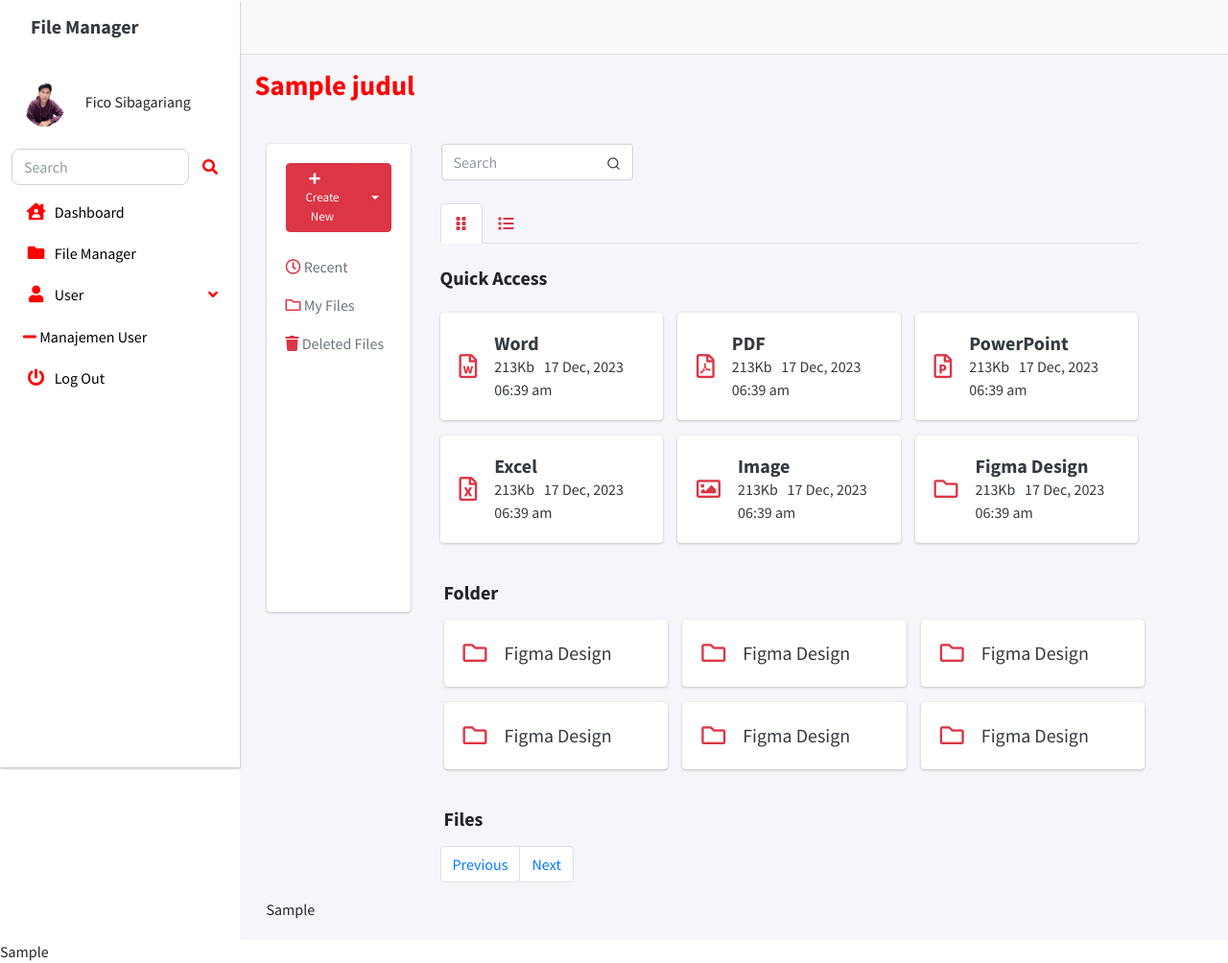
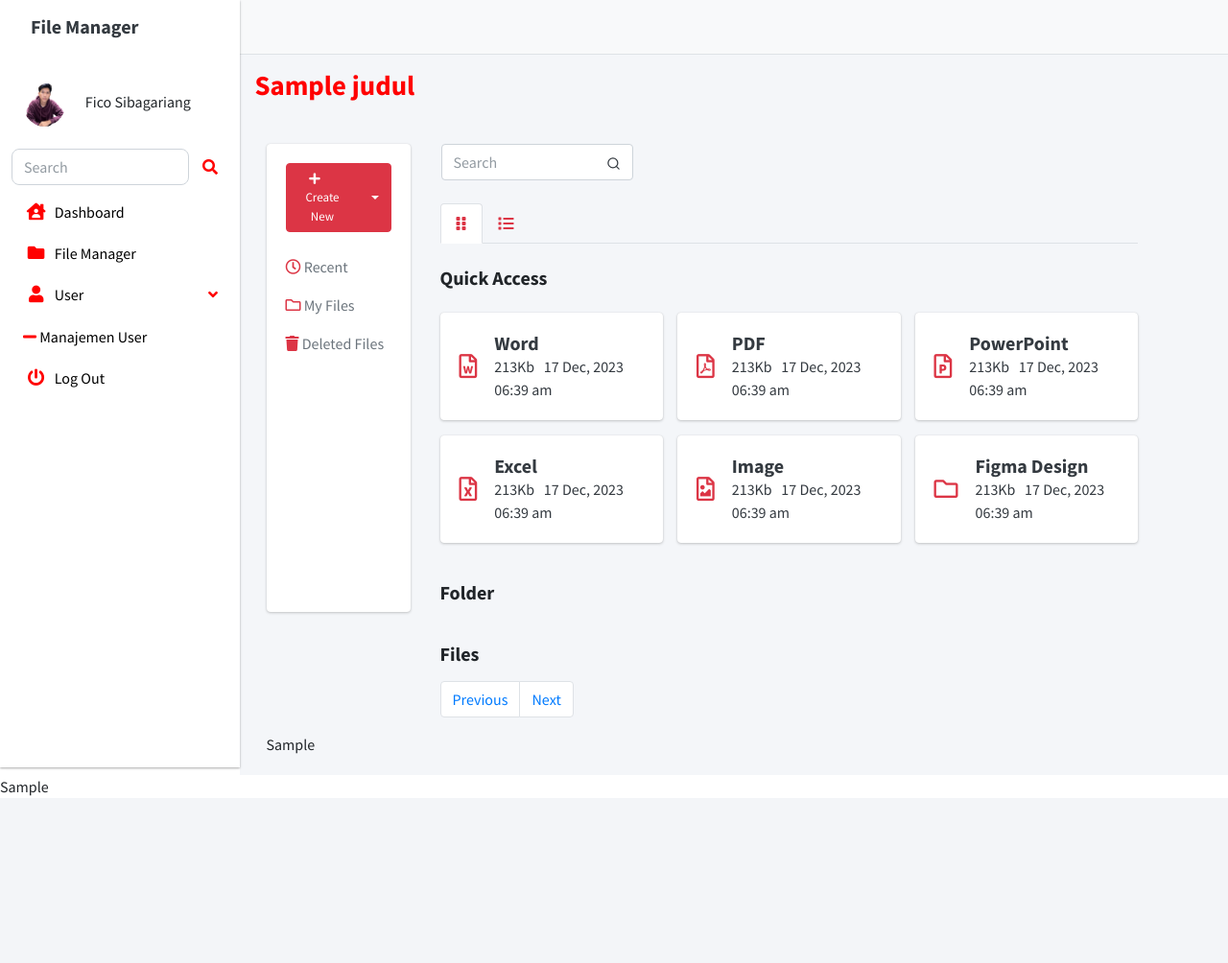
Before and after one commit to FicoSibagariang/Web-File-Manager, a CodeIgniter 4 app: the page made by app/Views/manage/manage.php in a window 1280 px wide. Shown: the whole page at 96% size. After the commit the page ends 830 px from the top, so only its background shows below. Run offline with PHP 8.4 and a stand-in for CodeIgniter, Linux system fonts and the light colour scheme; the template is opened without the code that fills it: most values are stand-ins (such as "Sample title", 1, 10 or a date in 2020); some libraries are stand-ins or nearby versions.

Commit message:
Jumat26_2

```diff
--- a/app/Config/Routes.php
+++ b/app/Config/Routes.php
@@ -34,6 +34,8 @@ $routes->post('/project/delete', 'Project::delete');
 // MANAGE FILE
 $routes->get('/manage', 'FileManager::index');
 $routes->get('/recent', 'FileManager::recent');
+$routes->get('/manage/type', 'FileManager::type');
+$routes->get('/manage/folder', 'FileManager::folder');
 $routes->post('/file_ajax_list', 'FileManager::ajax_list');
 $routes->post('/recent_ajax_list_recent_file', 'FileManager::ajax_list_recent_file');
 $routes->get('/manage/edit/(:any)', 'FileManager::edit/$1');
@@ -41,4 +43,3 @@ $routes->post('/manage/save', 'FileManager::save');
 $routes->post('/manage/delete', 'FileManager::delete');
 $routes->post('/manage/get_data_file', 'FileManager::get_data_file');
 $routes->post('/manage/get_data_folder', 'FileManager::get_data_folder');
-$routes->post('/manage/get_data_folder', 'FileManager::get_data_folder');
--- a/app/Views/manage/manage.php
+++ b/app/Views/manage/manage.php
@@ -81,7 +81,7 @@
                   <div class="col-lg-4">
                     <div class="card">
                       <div class="card-body">
-                        <a href="/type">
+                        <a href="/manage/type">
                           <div class="d-flex align-items-center">
                             <i class="nav-icon far fa-file-word text-red" style="font-size: 25px; margin-right: 10px;"></i>
                             <div class="ml-2">
@@ -96,7 +96,7 @@
                   <div class="col-lg-4">
                     <div class="card">
                       <div class="card-body">
-                        <a href="/type">
+                        <a href="/manage/type">
                           <div class="d-flex align-items-center">
                             <i class="nav-icon far fa-file-pdf text-red" style="font-size: 25px; margin-right: 10px;"></i>
                             <div class="ml-2">
@@ -111,7 +111,7 @@
                   <div class="col-lg-4">
                     <div class="card">
                       <div class="card-body">
-                        <a href="/type">
+                        <a href="/manage/type">
                           <div class="d-flex align-items-center">
                             <i class="nav-icon far fa-file-powerpoint text-red" style="font-size: 25px; margin-right: 10px;"></i>
                             <div class="ml-2">
@@ -126,7 +126,7 @@
                   <div class="col-lg-4">
                     <div class="card">
                       <div class="card-body">
-                        <a href="/type">
+                        <a href="/manage/type">
                           <div class="d-flex align-items-center">
                             <i class="nav-icon far fa-file-excel text-red" style="font-size: 25px; margin-right: 10px;"></i>
                             <div class="ml-2">
@@ -141,9 +141,9 @@
                   <div class="col-lg-4">
                     <div class="card">
                       <div class="card-body">
-                        <a href="/type">
+                        <a href="/manage/type">
                           <div class="d-flex align-items-center">
-                            <i class="nav-icon far fa-image text-red" style="font-size: 25px; margin-right: 10px;"></i>
+                            <i class="nav-icon far fa-file-image text-red" style="font-size: 25px; margin-right: 10px;"></i>
                             <div class="ml-2">
                               <h5 class="mb-0 text-dark" style="font-size: 20px; font-weight: bold;">Image</h5>
                               <span class="fs-6 "><span class="me-2 text-dark">213Kb</span>&nbsp;&nbsp;&nbsp;<span class="text-dark">17 Dec, 2023 06:39 am</span></span>
@@ -170,102 +170,16 @@
                   </div>
                 </div>
 
-                <div class="row ml-1">
+                <div>
                   <h5 class="mb-3 mt-4" style="font-weight: bold;">Folder</h5>
-                  <div class="row">
-                    <div class="col-lg-4">
-                      <div class="card">
-                        <div class="card-body">
-                          <a href="">
-                            <div class="d-flex align-items-center">
-                              <i class="nav-icon far fa-folder text-red" style="font-size: 25px; margin-right: 10px;"></i>
-                              <div class="ml-2">
-                                <span class="mb-0 text-dark" style="font-size: 20px;">Figma Design</span>
-                              </div>
-                            </div>
-                          </a>
-                        </div>
-                      </div>
-                    </div>
-                    <div class="col-lg-4">
-                      <div class="card">
-                        <div class="card-body">
-                          <a href="">
-                            <div class="d-flex align-items-center">
-                              <i class="nav-icon far fa-folder text-red" style="font-size: 25px; margin-right: 10px;"></i>
-                              <div class="ml-2">
-                                <span class="mb-0 text-dark" style="font-size: 20px;">Figma Design</span>
-                              </div>
-                            </div>
-                          </a>
-                        </div>
-                      </div>
-                    </div>
-                    <div class="col-lg-4">
-                      <div class="card">
-                        <div class="card-body">
-                          <a href="">
-                            <div class="d-flex align-items-center">
-                              <i class="nav-icon far fa-folder text-red" style="font-size: 25px; margin-right: 10px;"></i>
-                              <div class="ml-2">
-                                <span class="mb-0 text-dark" style="font-size: 20px;">Figma Design</span>
-                              </div>
-                            </div>
-                          </a>
-                        </div>
-                      </div>
-                    </div>
-                    <div class="col-lg-4">
-                      <div class="card">
-                        <div class="card-body">
-                          <a href="">
-                            <div class="d-flex align-items-center">
-                              <i class="nav-icon far fa-folder text-red" style="font-size: 25px; margin-right: 10px;"></i>
-                              <div class="ml-2">
-                                <span class="mb-0 text-dark" style="font-size: 20px;">Figma Design</span>
-                              </div>
-                            </div>
-                          </a>
-                        </div>
-                      </div>
-                    </div>
-                    <div class="col-lg-4">
-                      <div class="card">
-                        <div class="card-body">
-                          <a href="">
-                            <div class="d-flex align-items-center">
-                              <i class="nav-icon far fa-folder text-red" style="font-size: 25px; margin-right: 10px;"></i>
-                              <div class="ml-2">
-                                <span class="mb-0 text-dark" style="font-size: 20px;">Figma Design</span>
-                              </div>
-                            </div>
-                          </a>
-                        </div>
-                      </div>
-                    </div>
-                    <div class="col-lg-4">
-                      <div class="card">
-                        <div class="card-body">
-                          <a href="">
-                            <div class="d-flex align-items-center">
-                              <i class="nav-icon far fa-folder text-red" style="font-size: 25px; margin-right: 10px;"></i>
-                              <div class="ml-2">
-                                <span class="mb-0 text-dark" style="font-size: 20px;">Figma Design</span>
-                              </div>
-                            </div>
-                          </a>
-                        </div>
-                      </div>
-                    </div>
-                  </div>
-                  <h5 class="mb-3 mt-4" style="font-weight: bold;">Files</h5>
+                  <div class="row page-data-folder"></div>
                 </div>
+
+                <h5 class="mb-3 mt-4" style="font-weight: bold;">Files</h5>
                 <div class="py-6">
                   <div class="row">
                     <div class="col-md-12 col-12">
-
                       <div class="page-data"></div>
-
                       <nav aria-label="Page navigation example">
                         <ul class="pagination">
                           <li onclick="prePage()" class="page-item page-list">
@@ -274,7 +188,6 @@
                               <span class="sr-only">Previous</span>
                             </a>
                           </li>
-
                           <li onclick="nextPage()" class="page-item">
                             <a class="page-link" href="#" aria-label="Next">
                               <span aria-hidden="true">Next</span>
@@ -286,6 +199,7 @@
                     </div>
                   </div>
                 </div>
+
               </div>
             </div>
 
```
Also changed, not shown: app/Controllers/FileManager.php (+10 -1 lines), app/Views/manage/folder.php (added, +11 -0 lines), app/Views/manage/manage-js.php (+11 -13 lines), app/Views/manage/type.php (+23 -0 lines), public/uploads/file/1721894239_0a07a47d83b669ba6551.csv (added, +11 -0 lines), public/uploads/file/1721875975_4d9ad6a10bd8470cce3c.jpg (added).
